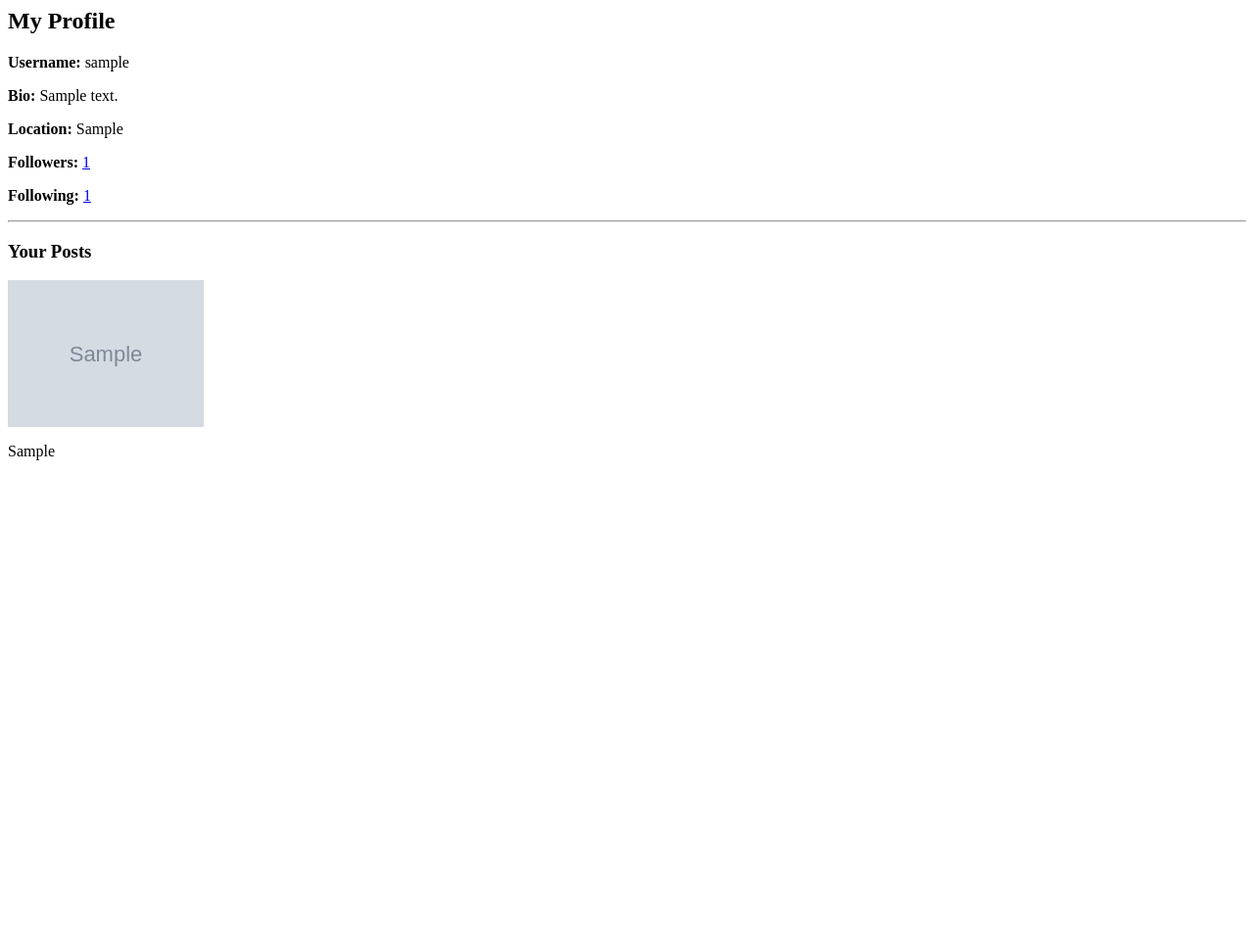
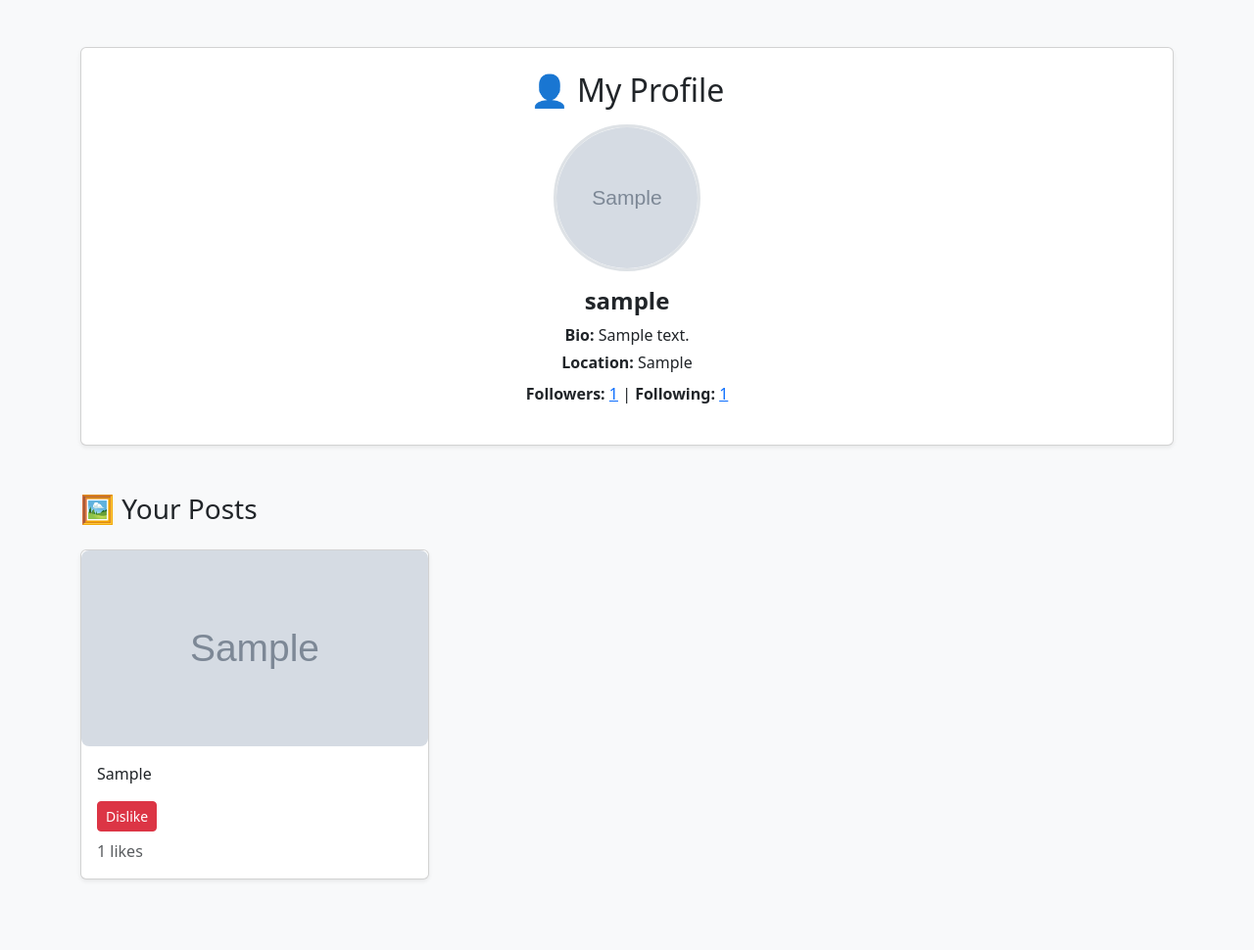
Before and after one commit to lakshyagurjar20/socialmedia, a Django app: page /myprofile/ in a window 1280 px wide. Shown: the whole page at 98% size. Before the commit the page ends 800 px from the top, so only its background shows below. Run offline with Django 5.2, Linux system fonts and the light colour scheme; the first user in the database is signed in; tables that the repository leaves empty hold one stand-in row (Sample ...).

Commit message:
Enhanced UI of main and profile pages

```diff
--- a/templates/profile.html
+++ b/templates/profile.html
@@ -1,27 +1,77 @@
-<h2>My Profile</h2>
+{% load static %}
+<!DOCTYPE html>
+<html lang="en">
+<head>
+  <meta charset="UTF-8">
+  <title>My Profile | Vibely</title>
+  <link href="https://cdn.jsdelivr.net/npm/bootstrap@5.3.3/dist/css/bootstrap.min.css" rel="stylesheet">
+  <style>
+    .profile-img {
+      width: 150px;
+      height: 150px;
+      object-fit: cover;
+      border-radius: 50%;
+      border: 3px solid #dee2e6;
+    }
+    .post-img {
+      width: 100%;
+      height: 200px;
+      object-fit: cover;
+      border-radius: 8px;
+    }
+  </style>
+</head>
+<body class="bg-light">
 
-<p><strong>Username:</strong> {{ profile.user.username }}</p>
-<p><strong>Bio:</strong> {{ profile.bio }}</p>
-<p><strong>Location:</strong> {{ profile.location }}</p>
+<div class="container py-5">
+  <!-- Profile Header -->
+  <div class="card p-4 shadow-sm mb-5">
+    <div class="text-center">
+      <h2 class="mb-3">👤 My Profile</h2>
+      {% if profile.profileimg %}
+        <img src="{{ profile.profileimg.url }}" class="profile-img mb-3" alt="Profile Image">
+      {% else %}
+        <p>No profile image uploaded.</p>
+      {% endif %}
+      <h4 class="fw-bold">{{ profile.user.username }}</h4>
+      <p class="mb-1"><strong>Bio:</strong> {{ profile.bio }}</p>
+      <p class="mb-1"><strong>Location:</strong> {{ profile.location }}</p>
+      <p class="mt-2">
+        <strong>Followers:</strong>
+        <a href="{% url 'followers_list' request.user.username %}" class="link-primary">{{ followers_count }}</a>
+        |
+        <strong>Following:</strong>
+        <a href="{% url 'following_list' request.user.username %}" class="link-primary">{{ following_count }}</a>
+      </p>
+    </div>
+  </div>
 
-<p><strong>Followers:</strong>
-  <a href="{% url 'followers_list' request.user.username %}">
-    {{ followers_count }}
-  </a>
-</p>
+  <h3 class="mb-4">🖼️ Your Posts</h3>
+  <div class="row">
+    {% for post in posts %}
+      <div class="col-md-4 mb-4">
+        <div class="card shadow-sm">
+          <img src="{{ post.image.url }}" class="card-img-top post-img" alt="Post Image">
+          <div class="card-body">
+            <p class="card-text">{{ post.caption }}</p>
+            <form method="POST" action="{% url 'like_post' post.id %}">
+              {% csrf_token %}
+              {% if post.id in liked_post_ids %}
+                <button type="submit" class="btn btn-danger btn-sm">Dislike</button>
+              {% else %}
+                <button type="submit" class="btn btn-primary btn-sm">Like</button>
+              {% endif %}
+            </form>
+            <p class="mt-2 mb-0 text-muted">{{ post.likes.count }} likes</p>
+          </div>
+        </div>
+      </div>
+    {% empty %}
+      <p>You have not uploaded any posts yet.</p>
+    {% endfor %}
+  </div>
+</div>
 
-<p><strong>Following:</strong>
-  <a href="{% url 'following_list' request.user.username %}">
-    {{ following_count }}
-  </a>
-</p>
-
-
-<hr>
-<h3>Your Posts</h3>
-{% for post in posts %}
-  <div>
-    <img src="{{ post.image.url }}" width="200px"><br>
-    <p>{{ post.caption }}</p>
-  </div>
-{% endfor %}
+<script src="https://cdn.jsdelivr.net/npm/bootstrap@5.3.3/dist/js/bootstrap.bundle.min.js"></script>
+</body>
+</html>
--- a/userauth/models.py
+++ b/userauth/models.py
@@ -27,7 +27,8 @@ class Post(models.Model):
     image = models.ImageField(upload_to='posts/')
     caption = models.TextField(blank=True)
     created_at = models.DateTimeField(auto_now_add=True)
-    likes = models.ManyToManyField(User, related_name='likes', blank=True)
+    likes = models.ManyToManyField(User, related_name='post_set_liked', blank=True)
+
 
 
 
--- a/userauth/views.py
+++ b/userauth/views.py
@@ -93,18 +93,21 @@ def profile_view(request):
     profile, created = Profile.objects.get_or_create(user=request.user)
     user_posts = Post.objects.filter(user=request.user).order_by('-created_at')
 
+    # Get IDs of posts liked by the user
+    liked_post_ids = request.user.post_set_liked.values_list('id', flat=True)
+
     followers = Follow.objects.filter(following=request.user)
     following = Follow.objects.filter(follower=request.user)
 
     return render(request, 'profile.html', {
         'profile': profile,
         'posts': user_posts,
+        'liked_post_ids': liked_post_ids,
         'followers_count': followers.count(),
         'following_count': following.count(),
         'followers': followers,
         'following': following,
     })
-
 
 from django.shortcuts import redirect, get_object_or_404
 from .models import Post
```
Also changed, not shown: templates/main.html (+47 -20 lines).
